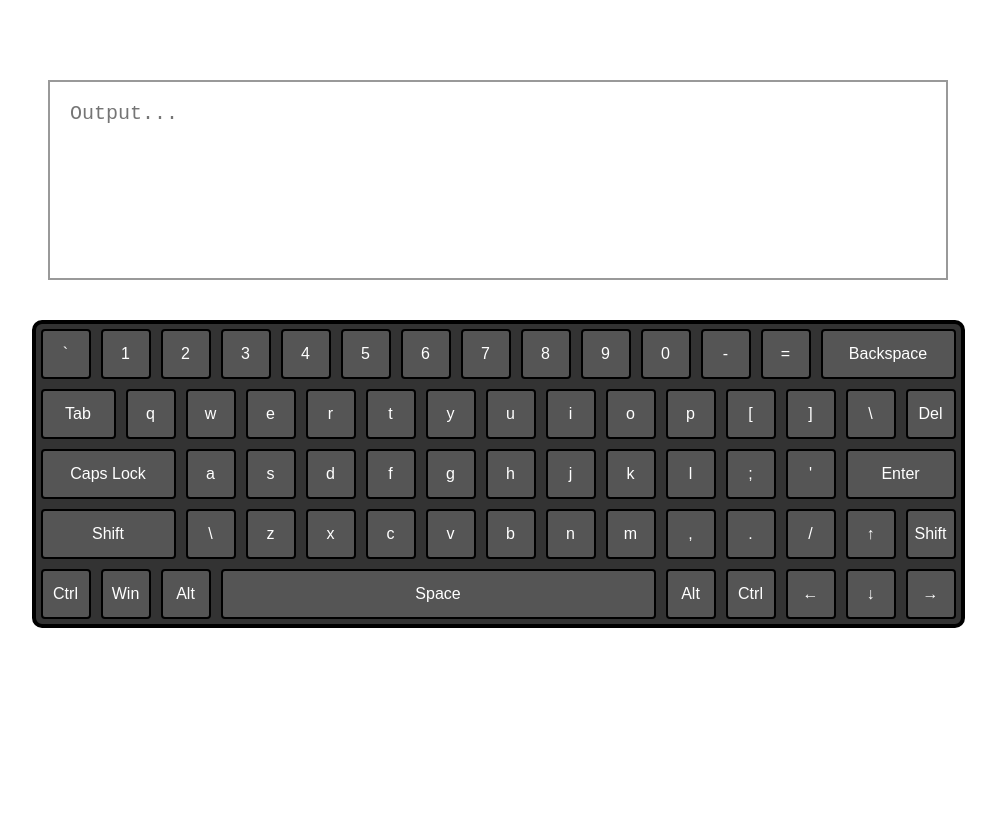
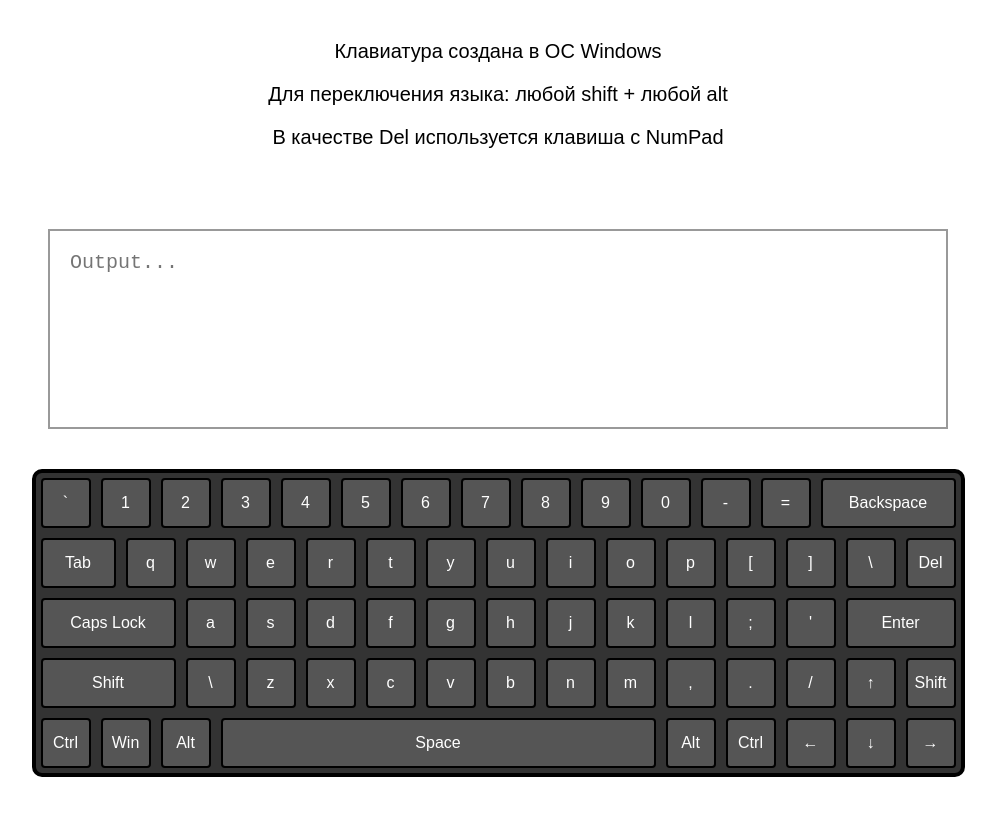
Before and after one commit to Horvar/virtual-keyboard, a website: page index.html in a window 1280 px wide. Shown: the whole page, without its empty margins (142-1138 px from the left). Drawn offline with Linux system fonts and the light colour scheme.

Commit message:
feat: add description

```diff
--- a/script.js
+++ b/script.js
@@ -73,6 +73,16 @@ document.addEventListener('DOMContentLoaded', () => {
     numOfRows = arrRows.length;
   let createdContainer = document.createElement('div');
   const output = document.createElement('textarea');
+  const description = document.createElement('div');
+
+  // create description
+  description.classList.add('description');
+  document.querySelector('body').append(description);
+  description.innerHTML = ('' +
+      '<p>Клавиатура создана в ОС Windows</p>' +
+      '<p>Для переключения языка: любой shift + любой alt</p>' +
+      '<p>В качестве Del используется клавиша с NumPad</p>'
+  )
 
   // create output
   output.classList.add('output');
--- a/style.css
+++ b/style.css
@@ -1,6 +1,13 @@
 :root {
   --cell-size: 50px;
   --buffer: 10px;
+}
+
+.description {
+  font-family: Arial, sans-serif;
+  font-size: 20px;
+  text-align: center;
+  margin: 5vh 0;
 }
 
 .output {
```
